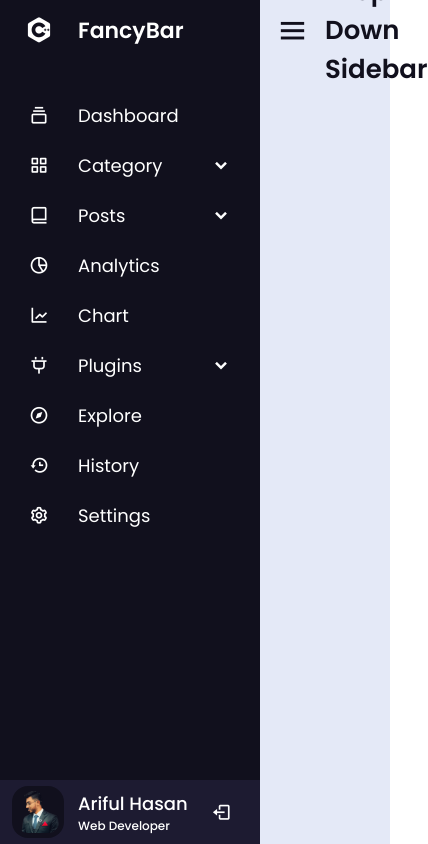
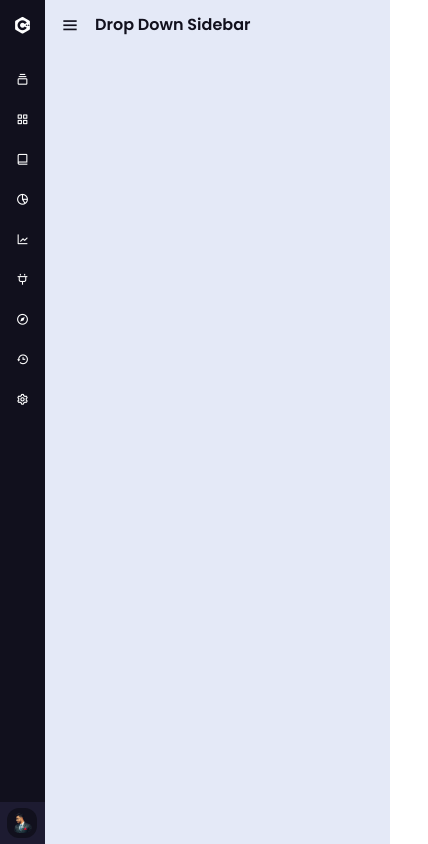
Before and after one commit to arifulhasantotul/js_toggle_sidebar, a plain HTML site: page index.html in a window 390 px wide. Shown: the whole page, 428 px wide, since content can reach past the window. Drawn offline with nearby package versions, Linux system fonts and the light colour scheme.

Commit message:
max width 550px

```diff
--- a/css/style.css
+++ b/css/style.css
@@ -6,12 +6,15 @@
   box-sizing: border-box;
   font-family: "Poppins", sans-serif;
 }
+body {
+  scroll-behavior: smooth;
+}
 
 .sidebar {
   position: fixed;
   top: 0;
   left: 0;
-   height: 100%;
+  height: 100vh;
   width: 260px;
   background: #11101d;
   padding-bottom: 127px;
@@ -181,9 +184,6 @@
 .sidebar.close .profile_details {
   width: 78px;
 }
-.sidebar.close .profile_details {
-   width: 78px;
-}
 .sidebar .profile_details .profile_content {
   display: flex;
   align-items: center;
@@ -243,3 +243,92 @@
   font-size: 26px;
   font-weight: 600;
 }
+
+@media screen and (max-width: 550px) {
+  .sidebar {
+    height: 100vh;
+    width: 180px;
+    padding-bottom: 0px;
+  }
+  .sidebar.close {
+    width: 45px;
+  }
+  .sidebar .logo_details {
+    height: 50px;
+  }
+  .sidebar .logo_details i {
+    font-size: 20px;
+    height: 40px;
+    min-width: 45px;
+    line-height: 40px;
+  }
+  .sidebar .logo_details .logo_name {
+    font-size: 16px;
+  }
+  .sidebar .nav_links {
+    /* height: 100%; */
+    padding-top: 10px;
+  }
+  .sidebar .nav_links li i {
+    height: 40px;
+    min-width: 45px;
+    line-height: 40px;
+    font-size: 13px;
+  }
+  .sidebar .nav_links li a .link_name {
+    font-size: 10px;
+  }
+  .sidebar .nav_links li .sub_menu {
+    padding: 6px 6px 14px 80px;
+    margin-top: -10px;
+  }
+  .sidebar .nav_links li .sub_menu a {
+    font-size: 10px;
+  }
+  .sidebar.close .nav_links li .sub_menu .link_name {
+    font-size: 15px;
+  }
+  .sidebar.close .nav_links li .sub_menu .link_name {
+    font-size: 15px;
+  }
+  .sidebar .profile_details {
+    width: 180px;
+  }
+  .sidebar.close .profile_details {
+    width: 45px;
+  }
+  .sidebar .profile_details img {
+    height: 30px;
+    width: 30px;
+    border-radius: 12px;
+    margin: 0 9px 0 7px;
+  }
+  .sidebar .profile_details .profile_name,
+  .sidebar .profile_details .job {
+    font-size: 15px;
+  }
+  .sidebar .profile_details .job {
+    font-size: 10px;
+  }
+  .home_section {
+    left: 180px;
+    width: calc(100% - 180px);
+  }
+  .sidebar.close ~ .home_section {
+    left: 45px;
+    width: calc(100% - 45px);
+  }
+  .home_section .home_content {
+    height: 50px;
+  }
+  .home_section .home_content .bx-menu,
+  .home_section .home_content .text {
+    font-size: 20px;
+    height: 40px;
+    line-height: 40px;
+  }
+  .home_section .home_content .text {
+    font-size: 16px;
+    text-overflow: ellipsis;
+  }
+}
--- a/index.html
+++ b/index.html
@@ -17,7 +17,7 @@
   </head>
   <body>
     <!-- sidebar start  -->
-      <div class="sidebar">
+    <section class="sidebar close">
       <div class="logo_details">
         <i class="bx bxl-c-plus-plus"></i>
         <span class="logo_name">FancyBar</span>
@@ -33,7 +33,7 @@
           </a>
           <ul class="sub_menu blank">
             <li>
-                     <a class="link_name" href="#">Category</a>
+              <a class="link_name" href="#">Dashboard</a>
             </li>
           </ul>
         </li>
@@ -178,6 +178,7 @@
           </ul>
         </li>
 
+        <!-- link item 10 user  -->
         <li>
           <div class="profile_details">
             <div class="profile_content">
@@ -193,7 +194,7 @@
         <!-- link item end  -->
       </ul>
       <!-- sidebar nav link end  -->
-      </div>
+    </section>
     <!-- sidebar end  -->
 
     <section class="home_section">
@@ -204,6 +205,23 @@
     </section>
 
     <!-- js -->
-      <script src="js/main.js"></script>
+    <!-- <script src="js/main.js"></script> -->
+    <script>
+      const arrow = document.querySelectorAll(".arrow");
+      for (let i = 0; i < arrow.length; i++) {
+        arrow[i].addEventListener("click", (e) => {
+          let arrowParent = e.target.parentElement.parentElement;
+          console.log(arrowParent);
+          arrowParent.classList.toggle("showMenu");
+        });
+      }
+
+      const sidebar = document.querySelector(".sidebar");
+      const sidebarBtn = document.querySelector(".bx-menu");
+
+      sidebarBtn.addEventListener("click", () => {
+        sidebar.classList.toggle("close");
+      });
+    </script>
   </body>
 </html>
```
Lines whose indentation alone changed are shown as unchanged.
